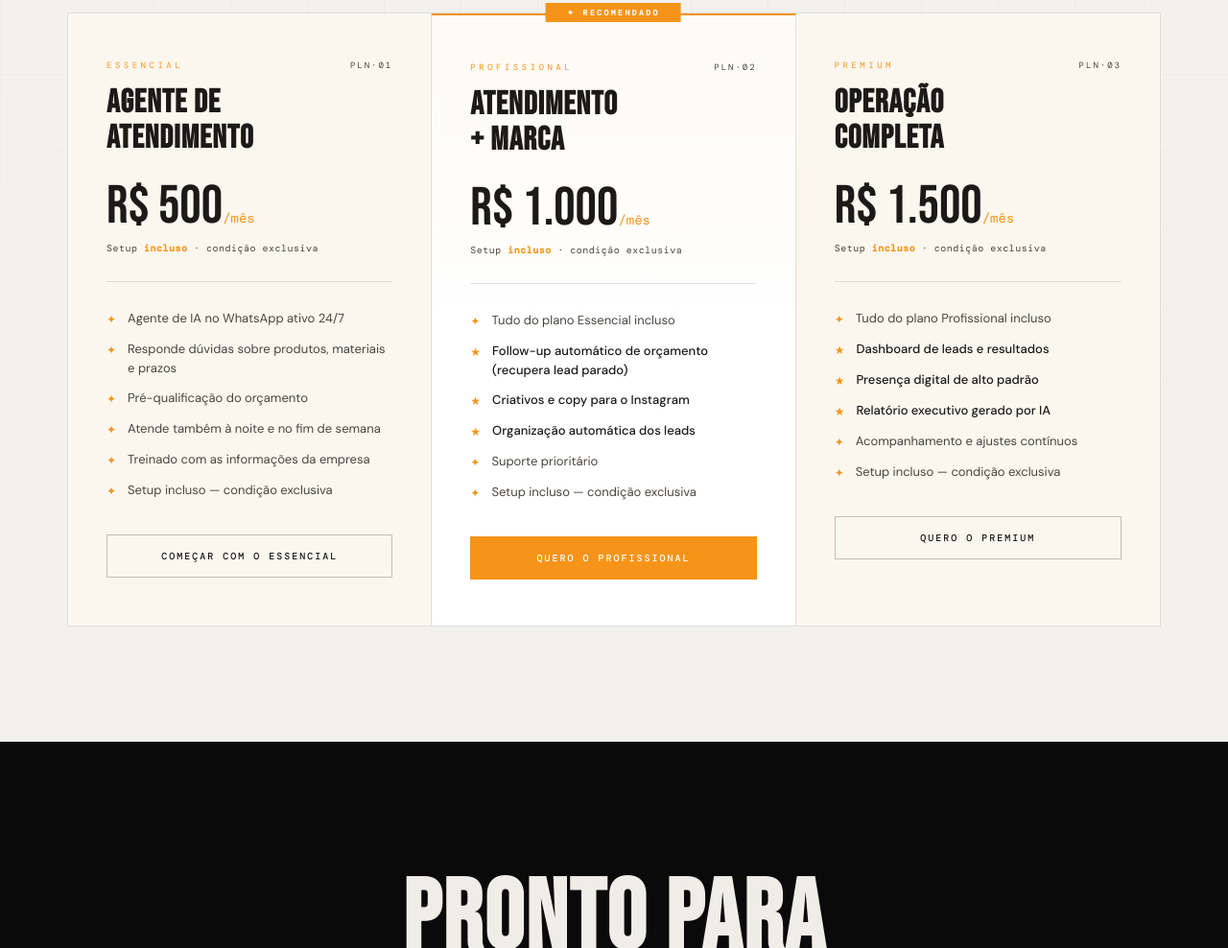
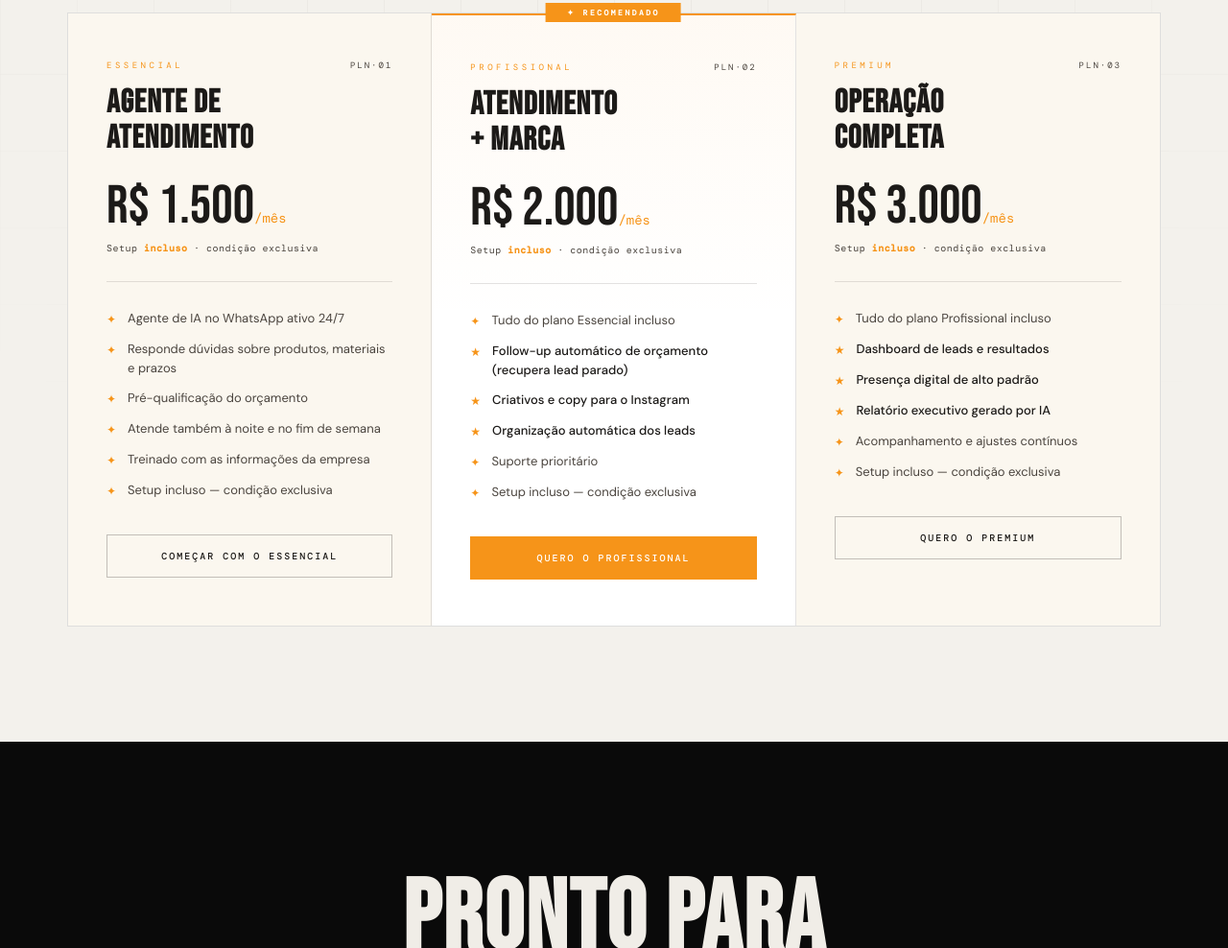
Before and after one commit to solutionsnovaai-bit/toldospaulistano-projeto, a plain HTML site: page index.html in a window 1280 px wide. Shown: the part 5116-6104 px from the top of the page at 96% size. Drawn offline with nearby package versions, Linux system fonts and the light colour scheme; a web font is replaced by a local one.

Commit message:
Update index.html

```diff
--- a/index.html
+++ b/index.html
@@ -260,7 +260,7 @@
           <span class="plan-id">PLN·01</span>
         </div>
         <h3 class="plan-title">Agente de<br>Atendimento</h3>
-        <div class="plan-price">R$ 500<span>/mês</span></div>
+        <div class="plan-price">R$ 1.500<span>/mês</span></div>
         <p class="plan-installment">Setup <strong>incluso</strong> · condição exclusiva</p>
         <div class="plan-divider"></div>
         <ul class="plan-features">
@@ -282,7 +282,7 @@
           <span class="plan-id">PLN·02</span>
         </div>
         <h3 class="plan-title">Atendimento<br>+ Marca</h3>
-        <div class="plan-price">R$ 1.000<span>/mês</span></div>
+        <div class="plan-price">R$ 2.000<span>/mês</span></div>
         <p class="plan-installment">Setup <strong>incluso</strong> · condição exclusiva</p>
         <div class="plan-divider"></div>
         <ul class="plan-features">
@@ -303,7 +303,7 @@
           <span class="plan-id">PLN·03</span>
         </div>
         <h3 class="plan-title">Operação<br>Completa</h3>
-        <div class="plan-price">R$ 1.500<span>/mês</span></div>
+        <div class="plan-price">R$ 3.000<span>/mês</span></div>
         <p class="plan-installment">Setup <strong>incluso</strong> · condição exclusiva</p>
         <div class="plan-divider"></div>
         <ul class="plan-features">
```
